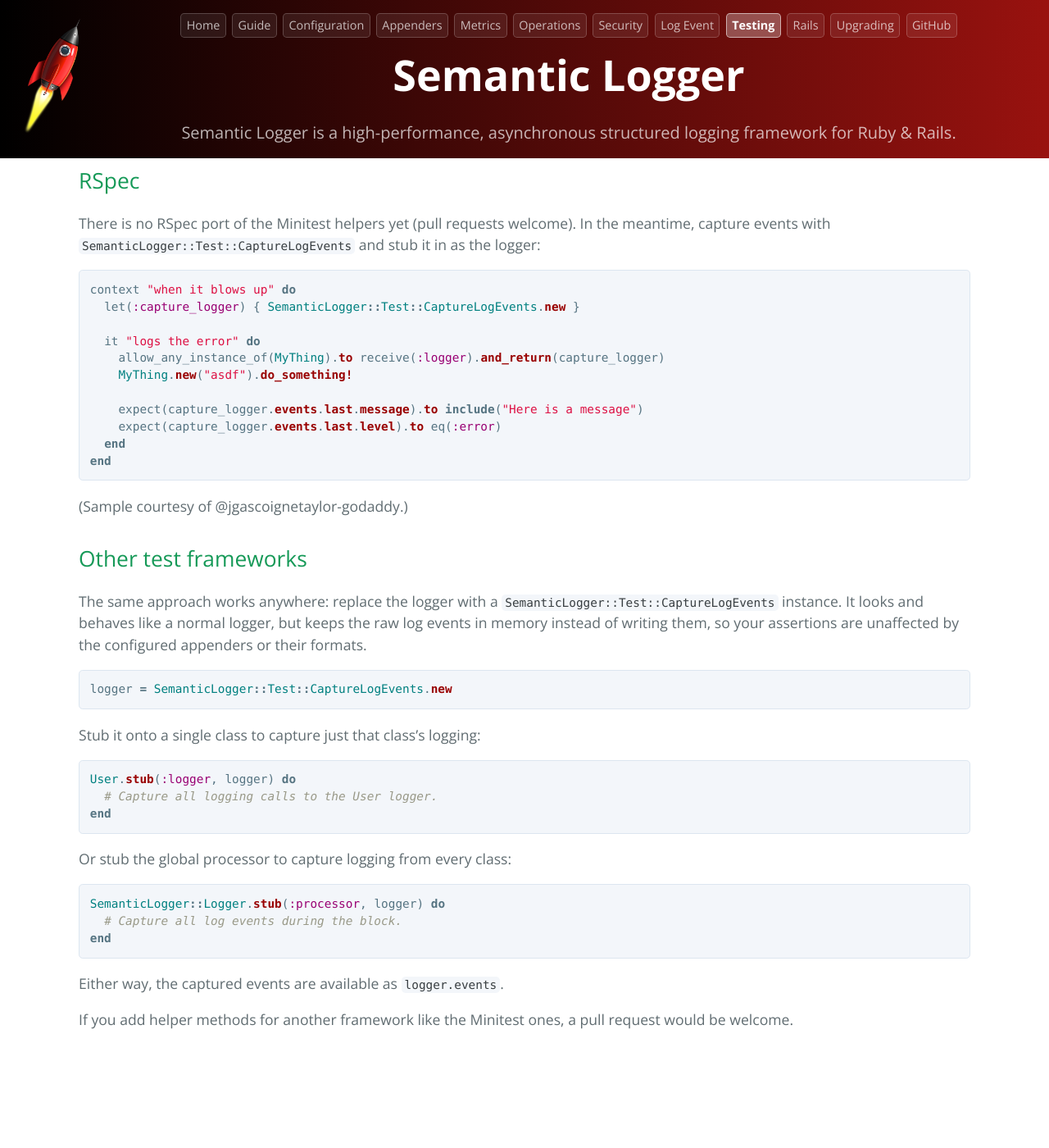
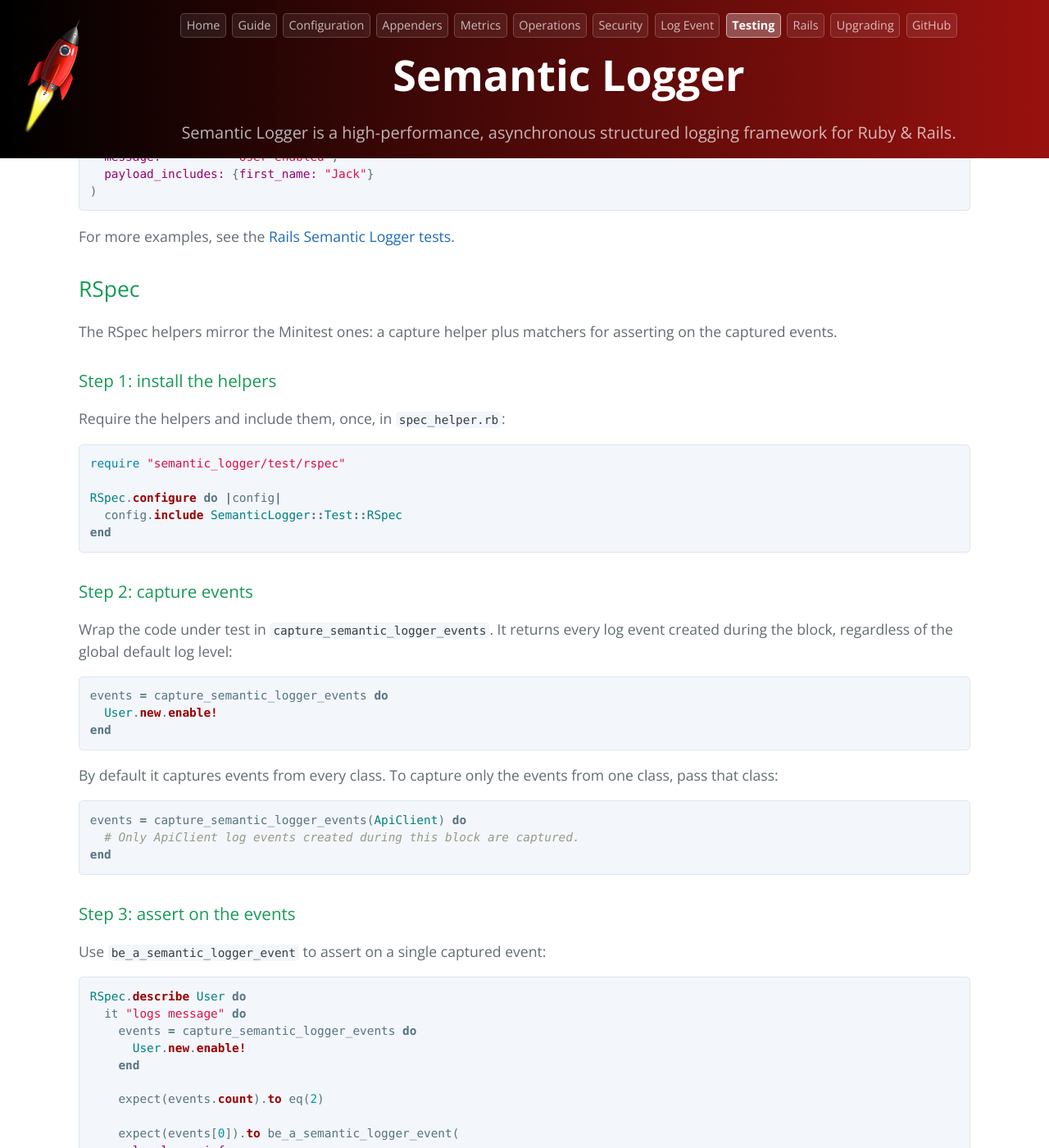
Before and after one commit to reidmorrison/semantic_logger, a Jekyll site: the page built from docs/testing.md, in a window 1280 px wide and 1400 px high, scrolled down 3522 px. Shown: the whole window at 82% size. Built offline with Jekyll 4.4.1, drawn with Linux system fonts in a browser that asks for light colours; our own code applies the rules of GitHub Pages for plain Markdown files; before the commit the page ends 4828 px from its top, so only the background shows below that; some of the changed text lies outside the part shown.

Commit message:
Add RSpec test support mirroring the Minitest helpers
Closes #371.

Semantic Logger shipped Minitest helpers (SemanticLogger::Test::Minitest)
but only a placeholder for RSpec. This adds a first-class RSpec port built
on the existing CaptureLogEvents.

SemanticLogger::Test::RSpec provides:
- capture_semantic_logger_events(klass = nil, silence:) - block capture
  helper, the RSpec parallel to semantic_logger_events.
- be_a_semantic_logger_event(**attrs) - single-event matcher with the same
  attributes as assert_semantic_logger_event, plus message_includes /
  payload_includes / exception_includes partial matches, and Class (type)
  and :nil expectation semantics.
- a_semantic_logger_event(**attrs) - composable alias for include(...).
- log_semantic_logger_event(on:, **attrs) - block matcher.

Also:
- Add rspec as a dev dependency, a :spec rake task wired into the default,
  and matching spec/ rubocop excludes.
- Add specs for the new matchers and Minitest tests for the previously
  untested semantic_logger_events / assert_semantic_logger_event.
- Fix a latent bug in the Minitest helper: the exception_includes branch
  iterated payload_includes, crashing when exception_includes was given
  without payload_includes.
- Document the RSpec helpers in docs/testing.md.

Co-Authored-By: Claude Opus 4.8 <noreply@anthropic.com>

```diff
--- a/Gemfile
+++ b/Gemfile
@@ -9,6 +9,7 @@ gem "minitest-reporters"
 gem "minitest-shared_description"
 gem "minitest-stub_any_instance"
 gem "rake"
+gem "rspec"
 gem "simplecov", require: false
 gem "solargraph", require: false, platform: :ruby
 
--- a/docs/testing.md
+++ b/docs/testing.md
@@ -18,7 +18,7 @@ log events in memory** during a block, so you can make assertions on them.
 The events are captured as raw `SemanticLogger::Log` objects, before any appender or formatter runs,
 so your assertions are not affected by how logging happens to be configured.
 
-The fastest path is the Minitest helpers below. RSpec and other frameworks are covered further down.
+Helpers are provided for both Minitest and RSpec. Other frameworks are covered further down.
 
 ## Minitest
 
@@ -148,24 +148,109 @@ For more examples, see the
 
 ## RSpec
 
-There is no RSpec port of the Minitest helpers yet (pull requests welcome). In the meantime, capture
-events with `SemanticLogger::Test::CaptureLogEvents` and stub it in as the logger:
+The RSpec helpers mirror the Minitest ones: a capture helper plus matchers for asserting on the
+captured events.
+
+### Step 1: install the helpers
+
+Require the helpers and include them, once, in `spec_helper.rb`:
 
 ~~~ruby
-context "when it blows up" do
-  let(:capture_logger) { SemanticLogger::Test::CaptureLogEvents.new }
+require "semantic_logger/test/rspec"
 
-  it "logs the error" do
-    allow_any_instance_of(MyThing).to receive(:logger).and_return(capture_logger)
-    MyThing.new("asdf").do_something!
+RSpec.configure do |config|
+  config.include SemanticLogger::Test::RSpec
+end
+~~~
 
-    expect(capture_logger.events.last.message).to include("Here is a message")
-    expect(capture_logger.events.last.level).to eq(:error)
+### Step 2: capture events
+
+Wrap the code under test in `capture_semantic_logger_events`. It returns every log event created
+during the block, regardless of the global default log level:
+
+~~~ruby
+events = capture_semantic_logger_events do
+  User.new.enable!
+end
+~~~
+
+By default it captures events from every class. To capture only the events from one class, pass that
+class:
+
+~~~ruby
+events = capture_semantic_logger_events(ApiClient) do
+  # Only ApiClient log events created during this block are captured.
+end
+~~~
+
+### Step 3: assert on the events
+
+Use `be_a_semantic_logger_event` to assert on a single captured event:
+
+~~~ruby
+RSpec.describe User do
+  it "logs message" do
+    events = capture_semantic_logger_events do
+      User.new.enable!
+    end
+
+    expect(events.count).to eq(2)
+
+    expect(events[0]).to be_a_semantic_logger_event(
+      level:   :info,
+      message: "User enabled"
+    )
+
+    expect(events[1]).to be_a_semantic_logger_event(
+      level:   :debug,
+      message: "Completed"
+    )
   end
 end
 ~~~
 
-(Sample courtesy of @jgascoignetaylor-godaddy.)
+Every argument is optional, so you assert only on what matters to the test. The available checks are
+the same as the [Minitest table above](#step-3-assert-on-the-events), plus `message_includes`,
+`payload_includes`, and `exception_includes` for partial matches:
+
+~~~ruby
+expect(events[0]).to be_a_semantic_logger_event(
+  level:            :info,
+  message_includes: "enabled",
+  payload_includes: {first_name: "Jack"}
+)
+~~~
+
+An expected value that is a Class matches by type, and `:nil` asserts the attribute is `nil`:
+
+~~~ruby
+expect(events[0]).to be_a_semantic_logger_event(time: Time, exception: :nil)
+~~~
+
+### Match against a list of events
+
+`a_semantic_logger_event` is a composable alias, so it works inside `include` and other matchers:
+
+~~~ruby
+expect(events).to include(
+  a_semantic_logger_event(message: "User enabled")
+)
+~~~
+
+### Assert directly on a block
+
+`log_semantic_logger_event` captures the events for you and passes if any of them match. Pass `on:`
+to capture only one class's events:
+
+~~~ruby
+expect { User.new.enable! }.to(
+  log_semantic_logger_event(level: :info, message: "User enabled")
+)
+
+expect { ApiClient.new.call }.to(
+  log_semantic_logger_event(on: ApiClient, metric: "ApiClient/call")
+)
+~~~
 
 ## Other test frameworks
 
--- a/lib/semantic_logger/semantic_logger.rb
+++ b/lib/semantic_logger/semantic_logger.rb
@@ -622,6 +622,7 @@ module SemanticLogger
   module Test
     autoload :CaptureLogEvents,  "semantic_logger/test/capture_log_events"
     autoload :Minitest,          "semantic_logger/test/minitest"
+    autoload :RSpec,             "semantic_logger/test/rspec"
   end
 
   if defined?(JRuby)
```
Also changed, not shown: lib/semantic_logger/test/minitest.rb (+3 -3 lines), lib/semantic_logger/test/rspec.rb (added, +249 -0 lines), spec/semantic_logger/test/rspec_spec.rb (added, +155 -0 lines), spec/spec_helper.rb (added, +18 -0 lines), test/test/minitest_test.rb (added, +107 -0 lines), .rubocop.yml, 1 other file.
